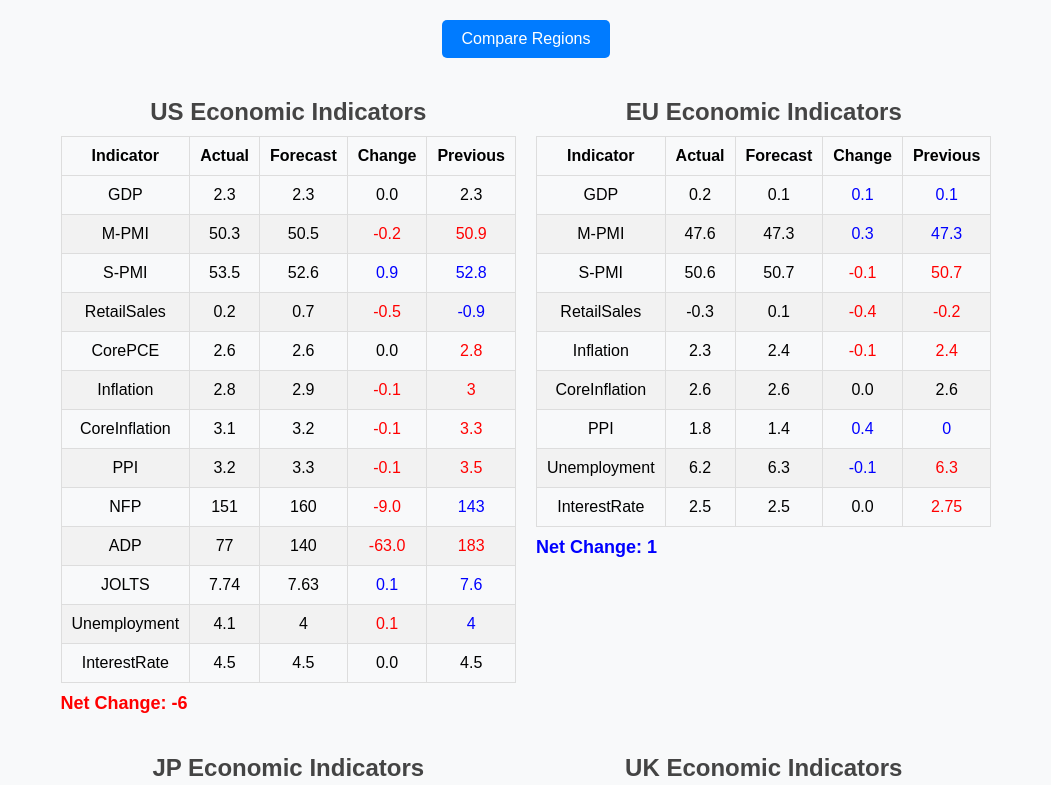
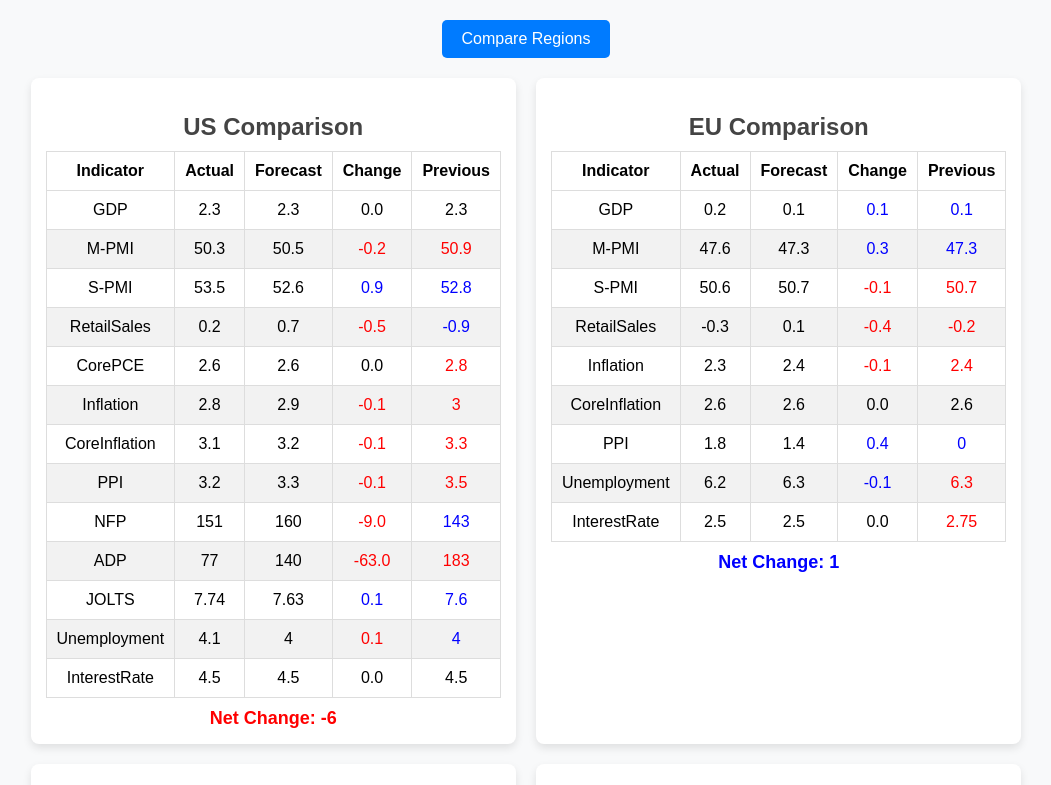
Before and after one commit to S1x-Data-Team/Economic-Heatmap, a website: page public/index.html in a window 1280 px wide. Shown: the top 785 px of the page, without its empty margins (114-1165 px from the left). Drawn offline with Linux system fonts and the light colour scheme.

Commit message:
reworked index.html tables to match compare.html tables

```diff
--- a/public/index.html
+++ b/public/index.html
@@ -1,18 +1,20 @@
 <!DOCTYPE html>
 <html lang="en">
+
 <head>
     <meta charset="UTF-8">
     <meta name="viewport" content="width=device-width, initial-scale=1.0">
     <title>Economic Indicators</title>
     <link rel="stylesheet" href="styles.css">
 </head>
+
 <body>
     <div id="buttonContainer">
         <button onclick="window.location.href='compare.html'">Compare Regions</button>
     </div>
 
-    <div id="tableWrapper"></div>
 
     <script src="script.js"></script>
 </body>
+
 </html>
--- a/public/script.js
+++ b/public/script.js
@@ -8,23 +8,25 @@ const regions = {
 };
 
 function generateRegionTables() {
-    const tableWrapper = document.getElementById("tableWrapper");
+    const tableWrapper = document.createElement("div");
+    tableWrapper.id = "tableWrapper";
+    document.body.appendChild(tableWrapper);
 
     Object.keys(regions).forEach(region => {
         const tableId = `${region}-table`;
         const resultId = `${region}-change-result`;
 
         const section = document.createElement("div");
-        section.classList.add("tableWrapper");
+        section.classList.add("table-container");
         section.innerHTML = `
-            <h2>${region} Economic Indicators</h2>
+            <h2>${region} Comparison</h2>
             <table id="${tableId}">
                 <thead>
                     <tr><th>Indicator</th><th>Actual</th><th>Forecast</th><th>Change</th><th>Previous</th></tr>
                 </thead>
                 <tbody></tbody>
             </table>
-            <div id="${resultId}" class="score">Net Change: 0</div>
+            <div id="${resultId}" class="score">Total Score: 0</div>
         `;
 
         tableWrapper.appendChild(section);
--- a/public/styles.css
+++ b/public/styles.css
@@ -26,11 +26,11 @@ h2 {
 
 /* Individual table containers */
 .table-container {
+    flex-wrap: wrap;
     background: white;
     padding: 15px;
     border-radius: 8px;
     box-shadow: 0px 4px 8px rgba(0, 0, 0, 0.1);
-    width: 300px;
     text-align: center;
 }
 
```
